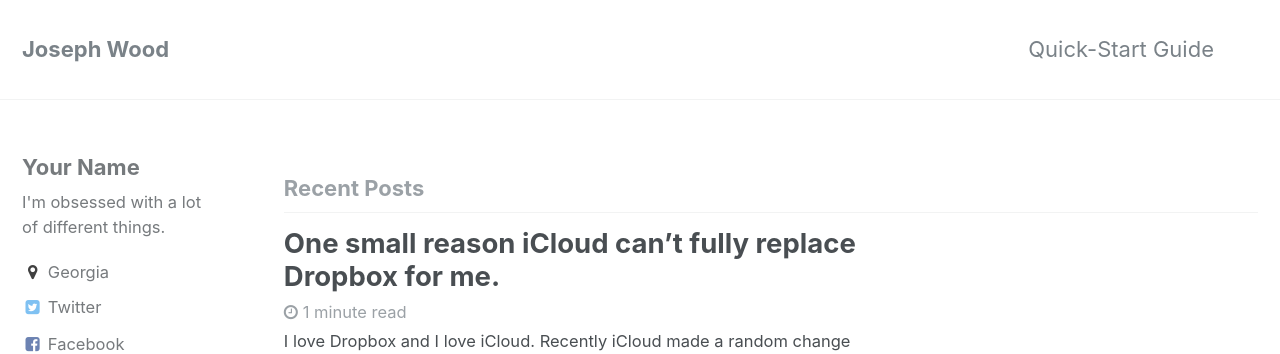
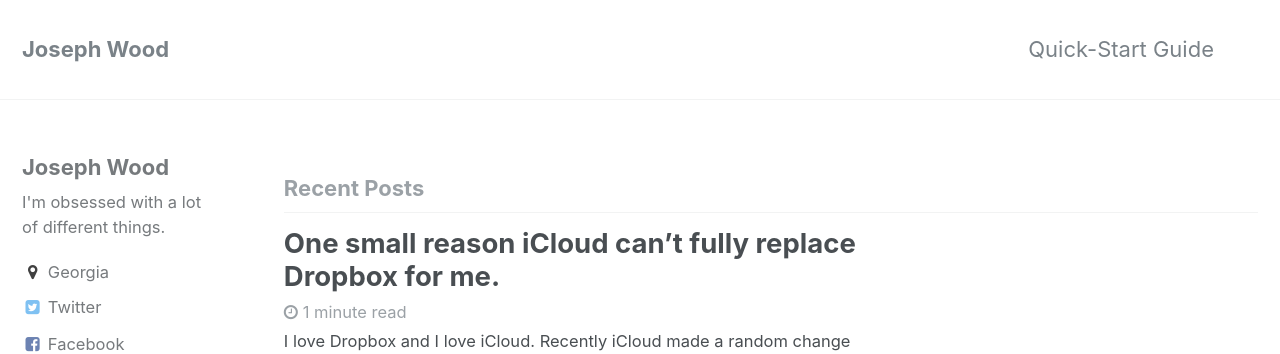
Before and after one commit to ithinkiamjoseph/minblog, a Jekyll site: the page built from index.html, in a window 1280 px wide. Shown: the top 354 px of the page. Built offline with Jekyll 4.4.1, drawn with Linux system fonts in a browser that asks for light colours; the list of posts is cut into pages by our own code.

Commit message:
Update _config.yml

```diff
--- a/_config.yml
+++ b/_config.yml
@@ -77,7 +77,7 @@
 
 # Site Author
 author:
-  name             : "Your Name"
+  name             : "Joseph Wood"
   avatar           : # path of avatar image, e.g. "/assets/images/bio-photo.jpg"
   bio              : "I'm obsessed with a lot of different things."
   location         : "Georgia"
```
